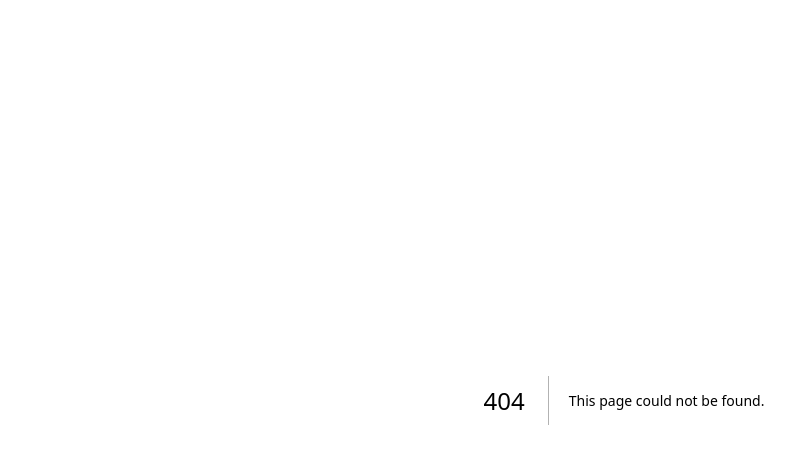
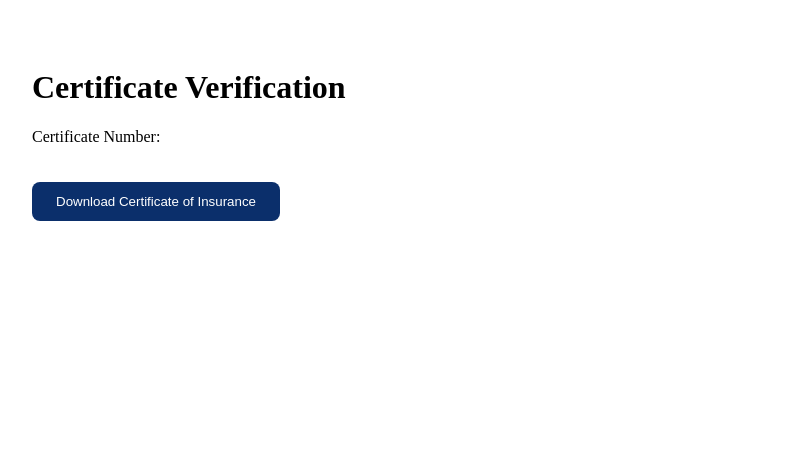
Before and after one commit to rantomunoz-ui/atlantic-insurance-final, a Next.js app: page /verify in a window 1280 px wide. Before the commit this address had no page. Shown: the top 464 px of the page, without its empty margins (16-811 px from the left). Built offline with nearby package versions, Linux system fonts and the light colour scheme.

Commit message:
Add files via upload

```diff
--- /dev/null
+++ b/app/verify/page.tsx
@@ -0,0 +1,35 @@
+"use client";
+
+import { useSearchParams } from "next/navigation";
+import { generateCertificateOfInsurance } from "../pdf/certificateOfInsurance";
+
+export default function VerifyPage() {
+  const searchParams = useSearchParams();
+  const cert = searchParams.get("cert");
+
+  const handleDownload = () => {
+    const data = JSON.parse(localStorage.getItem(cert || "") || "{}");
+    generateCertificateOfInsurance(data);
+  };
+
+  return (
+    <main style={{ padding: 40 }}>
+      <h1>Certificate Verification</h1>
+      <p>Certificate Number: {cert}</p>
+      <button
+        onClick={handleDownload}
+        style={{
+          padding: "12px 24px",
+          borderRadius: 8,
+          border: "none",
+          background: "#0b2f6b",
+          color: "white",
+          cursor: "pointer",
+          marginTop: 20,
+        }}
+      >
+        Download Certificate of Insurance
+      </button>
+    </main>
+  );
+}
```
